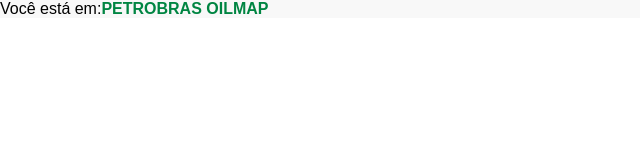
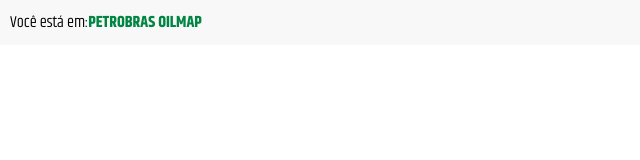
Before and after one commit to ProfessorMarcelo2024/SITE_TESTE5, a plain HTML site: page Main/index.html in a window 1280 px wide. Shown: the whole page, without its empty margins (0-640 px from the left). Drawn offline with Linux system fonts and the light colour scheme.

Commit message:
Fonte alterada

```diff
--- a/Main/estilo.css
+++ b/Main/estilo.css
@@ -1,16 +1,16 @@
+@import url('https://fonts.googleapis.com/css2?family=Khand:wght@300;400;500;600;700&display=swap');
+
 *{
     margin: 0;
     padding: 0;
-    font-family: "Khand", sans-serif;
+    font-family: "khand";
     font-weight: 400;
     font-style: normal;
 }
 
-@import url('https://fonts.googleapis.com/css2?family=Khand:wght@300;400;500;600;700&display=swap');
-
 .faixa{
     background-color: #F8F8F8;
-
+    padding: 10px;
 }
 
 .faixa span{
```
